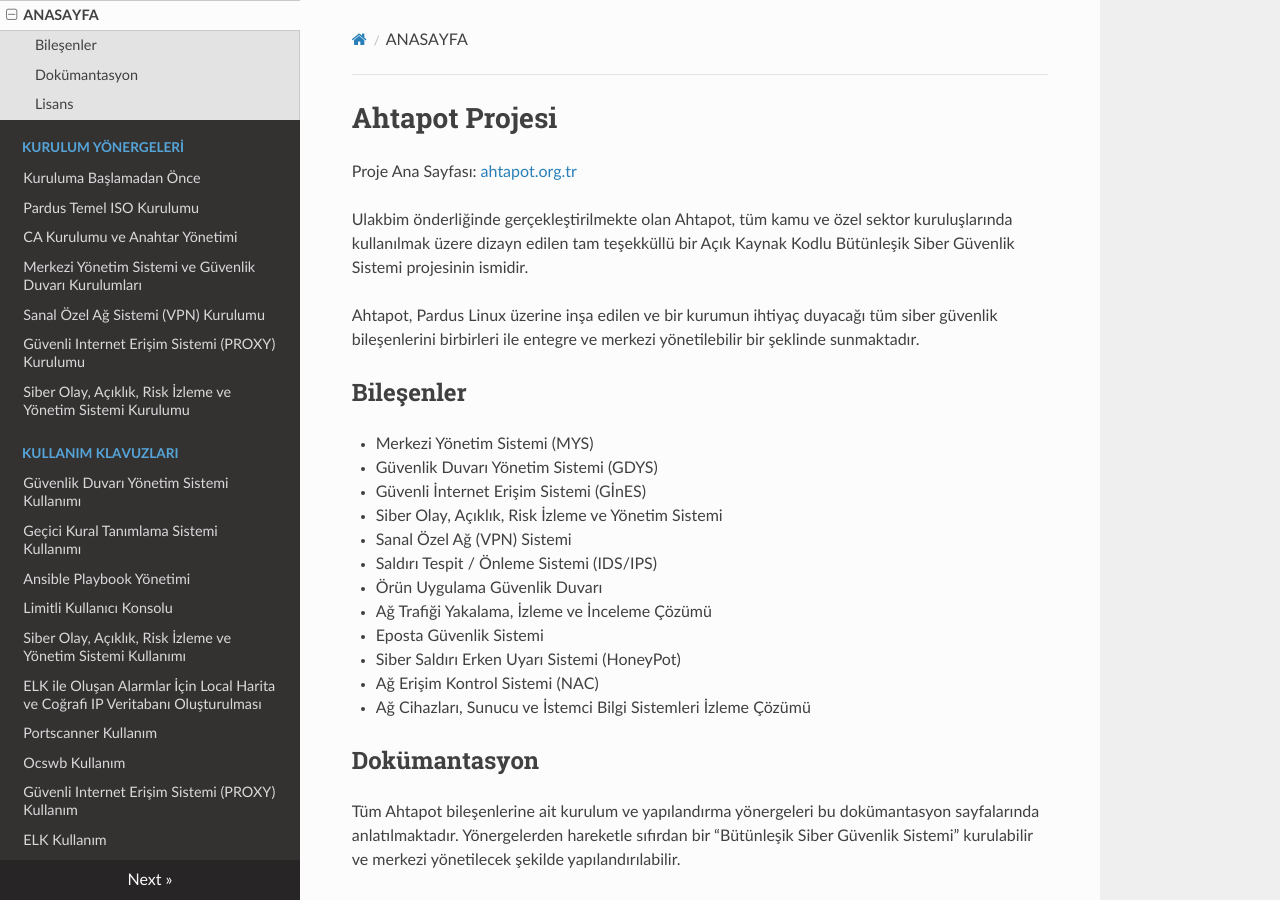
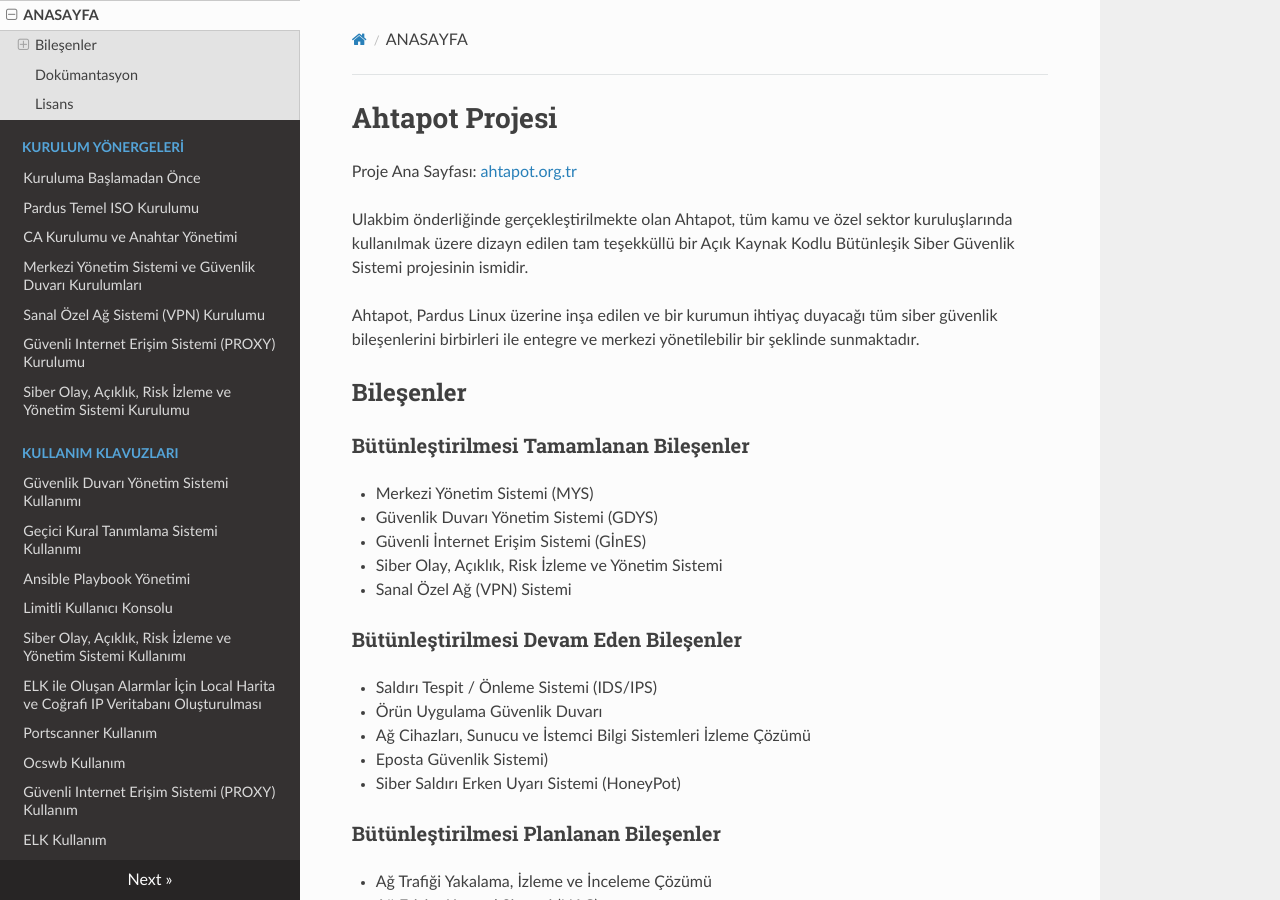
Before and after one commit to Pardus-Ahtapot/Dokumanlar, an MkDocs documentation site: the page built from docs/index.md, in a window 1280 px wide and 900 px high. Built offline with MkDocs 1.6.1, drawn with Linux system fonts in a browser that asks for light colours; nearby versions of some CDN libraries; old or Windows-style settings are respelled for this version of MkDocs.

Commit message:
Update index.md
Bileşenlerin durumları ile ilgili bilgi veren alt başlıklar eklendi

```diff
--- a/docs/index.md
+++ b/docs/index.md
@@ -8,18 +8,26 @@ Ahtapot, Pardus Linux üzerine inşa edilen ve bir kurumun ihtiyaç duyacağı t
 
 ## Bileşenler
 
+### Bütünleştirilmesi Tamamlanan Bileşenler
+
 * Merkezi Yönetim Sistemi (MYS)
 * Güvenlik Duvarı Yönetim Sistemi (GDYS)
 * Güvenli İnternet Erişim Sistemi (GİnES)
 * Siber Olay, Açıklık, Risk İzleme ve Yönetim Sistemi
 * Sanal Özel Ağ (VPN) Sistemi
+
+### Bütünleştirilmesi Devam Eden Bileşenler
+
 * Saldırı Tespit / Önleme Sistemi (IDS/IPS)
 * Örün Uygulama Güvenlik Duvarı
+* Ağ Cihazları, Sunucu ve İstemci Bilgi Sistemleri İzleme Çözümü
+* Eposta Güvenlik Sistemi)
+* Siber Saldırı Erken Uyarı Sistemi (HoneyPot)
+
+### Bütünleştirilmesi Planlanan Bileşenler
+
 * Ağ Trafiği Yakalama, İzleme ve İnceleme Çözümü
-* Eposta Güvenlik Sistemi
-* Siber Saldırı Erken Uyarı Sistemi (HoneyPot)
 * Ağ Erişim Kontrol Sistemi (NAC)
-* Ağ Cihazları, Sunucu ve İstemci Bilgi Sistemleri İzleme Çözümü
 
 ## Dokümantasyon
 
```
